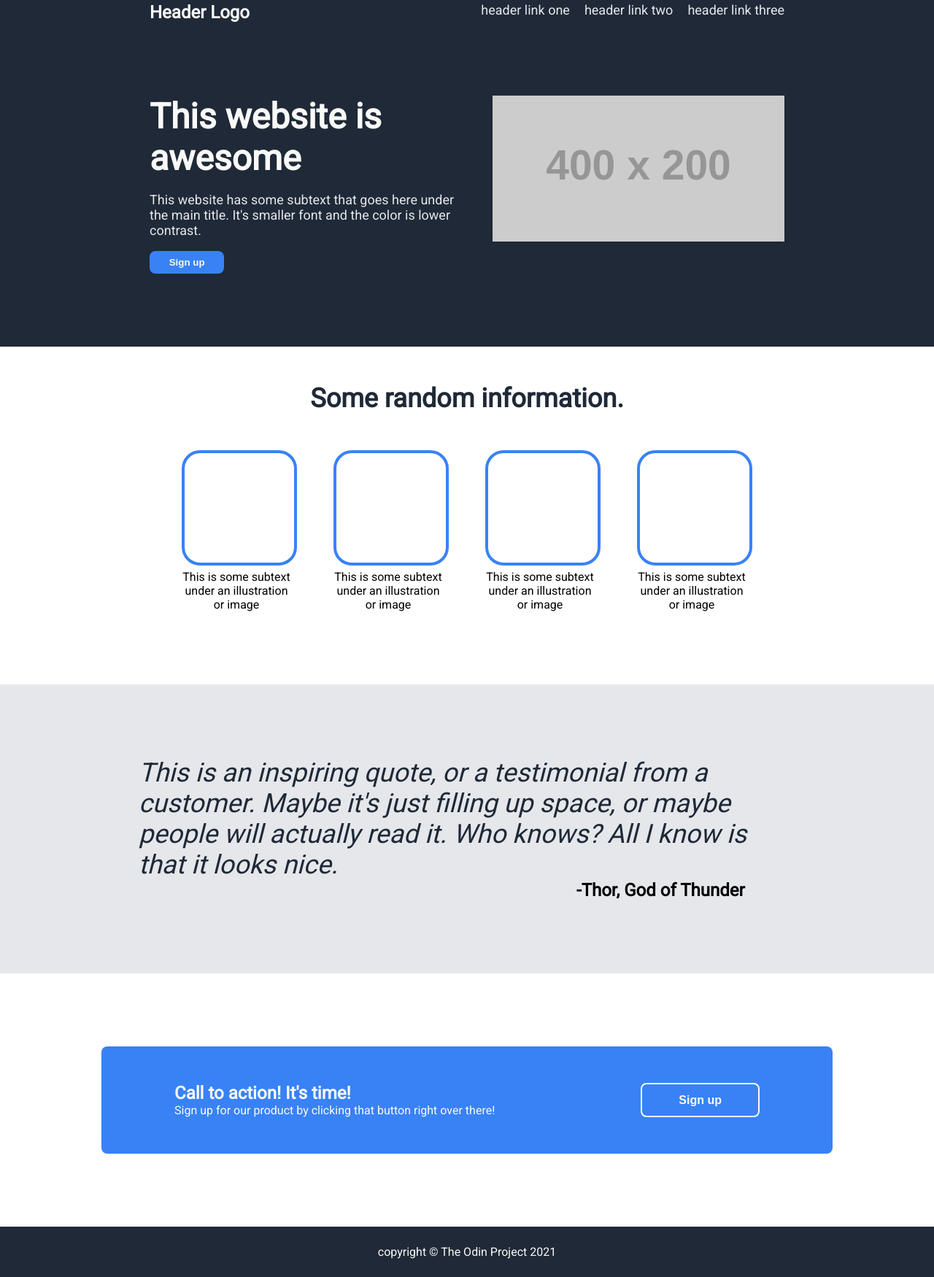
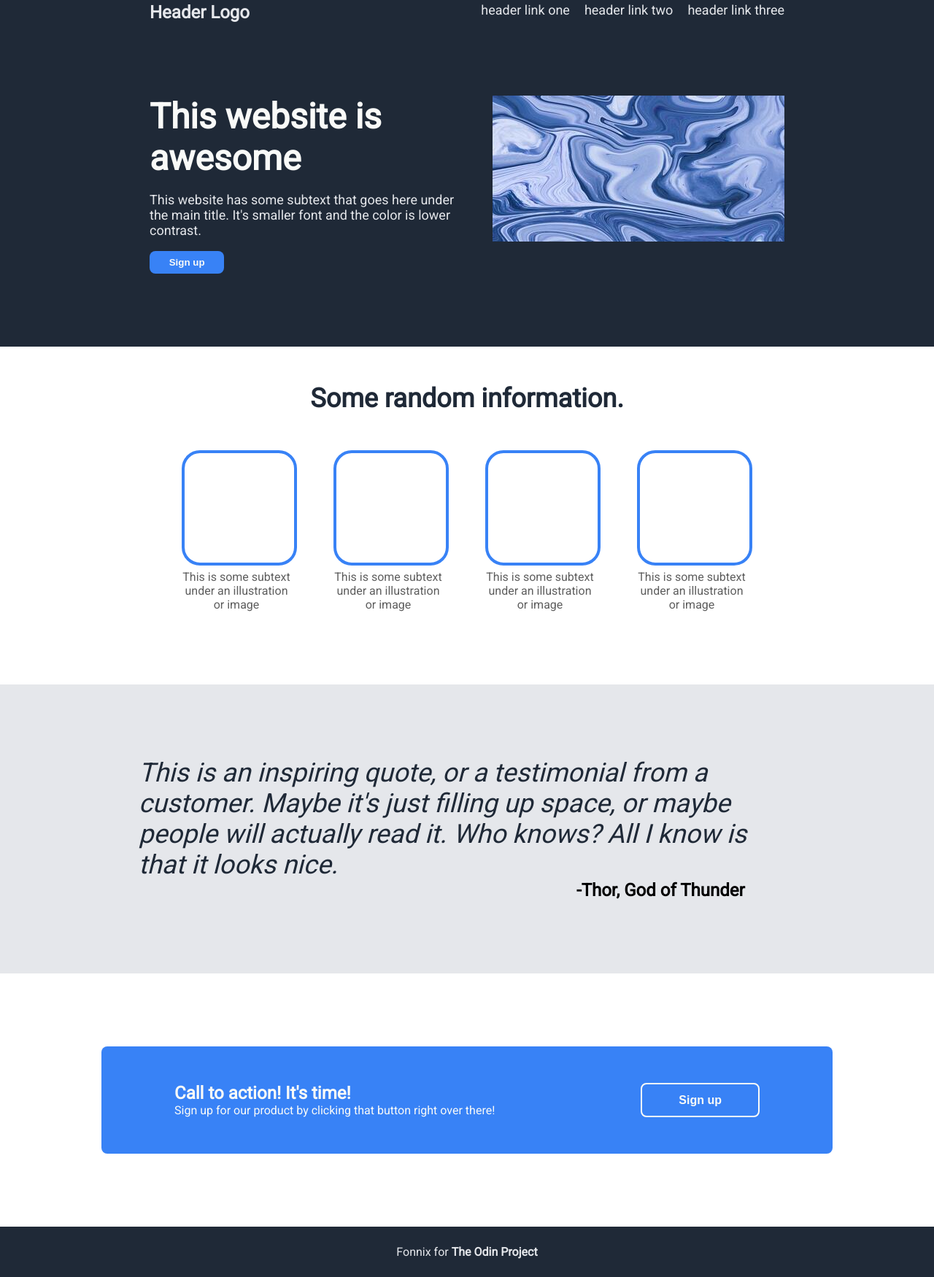
Before and after one commit to Fonnix56/odin-landing-page, a plain HTML site: page index.html in a window 1280 px wide. Shown: the part 13-1763 px from the top of the page at 73% size. Drawn offline with Linux system fonts and the light colour scheme; placeholder pictures from the web are drawn by us.

Commit message:
add final style touchups

```diff
--- a/index.html
+++ b/index.html
@@ -10,7 +10,7 @@
 <body>
     <div class="header-and-hero">
         <div class="header">
-            <div class="header-logo">Header Logo</div>
+            <div class="header-logo"><a href="https://www.google.com/search?q=trollface&sxsrf=APq-WBtBuJTyNvYlfROtGx8s0nFBp6WKhw:1649442253753&tbm=isch&source=iu&ictx=1&vet=1&fir=YQY-_4yPY3OxBM%252C74T5DSmEo0ydQM%252C%252Fg%252F1q54w7n0v%253B-1rYJtlruuRB8M%252Cu180i4-4E-QSiM%252C_%253BQOhLq0d4eUg0cM%252CgbbhriUTGMVczM%252C_%253BBrXLdrmFJ4pSzM%252ChSUsz8HxdbwcpM%252C_&usg=AI4_-kS1IJvc-VnFHcPt6qvcwt7aHNovjQ&sa=X&ved=2ahUKEwjE8_Kci4X3AhXoY98KHdfXB94Q_B16BAhmEAE#imgrc=QOhLq0d4eUg0cM" class="header-logo-link">Header Logo</a></div>
             <div class="header-links">
                 <a href="" id="header-link">header link one</a>
                 <a href="" id="header-link">header link two</a>
@@ -23,7 +23,7 @@
                 <p class="hero-secondary-text">This website has some subtext that goes here under the main title. It's smaller font and the color is lower contrast.</p>
                 <button class="hero-button">Sign up</button>
             </div>
-            <div class="hero-image"><img src="https://fakeimg.pl/400x200/656769/?text=Place-holder&font=noto" alt="Placeholder image"></div>
+            <div class="hero-image"><img src="placeholderimg.jpg" alt="Placeholder image"></div>
         </div>
     </div>
     <div class="info">
@@ -63,7 +63,7 @@
         </div>
     </div>
     <div class="footer">
-        <div class="footer-text">copyright © The Odin Project 2021</div>
+        <div class="footer-text">Fonnix for <a href="https://www.theodinproject.com/" class="footer-link">The Odin Project</a></div>
     </div>
 </body>
 </html>
--- a/style.css
+++ b/style.css
@@ -29,9 +29,13 @@ html, body {
 }
 
 .header-logo {
-    color: #f9faf8;
+    color: #e5e7eb;
     font-size: 24px;
     font-weight: bold;
+}
+
+.header-logo-link:hover {
+    color: #f9faf8;
 }
 
 .header-links {
@@ -44,6 +48,10 @@ html, body {
     font-size: 18px;
     display: flex;
     padding-left: 20px;
+}
+
+#header-link:hover {
+    color: #f9faf8;
 }
 
 .hero {
@@ -117,6 +125,7 @@ html, body {
     width: 150px;
     padding-bottom: 100px;
     padding-top: 6px;
+    color: #5e5e5e;
 }
 
 .quote {
@@ -197,6 +206,14 @@ html, body {
 .footer-text {
     text-align: center;
     width: 300px;
+    color: #e5e7eb;
+}
+
+.footer-link {
+    font-weight: bold;
+}
+
+.footer-link:hover {
     color: #f9faf8;
 }
 
```
Also changed, not shown: placeholderimg.jpg (added), 1 other file.
